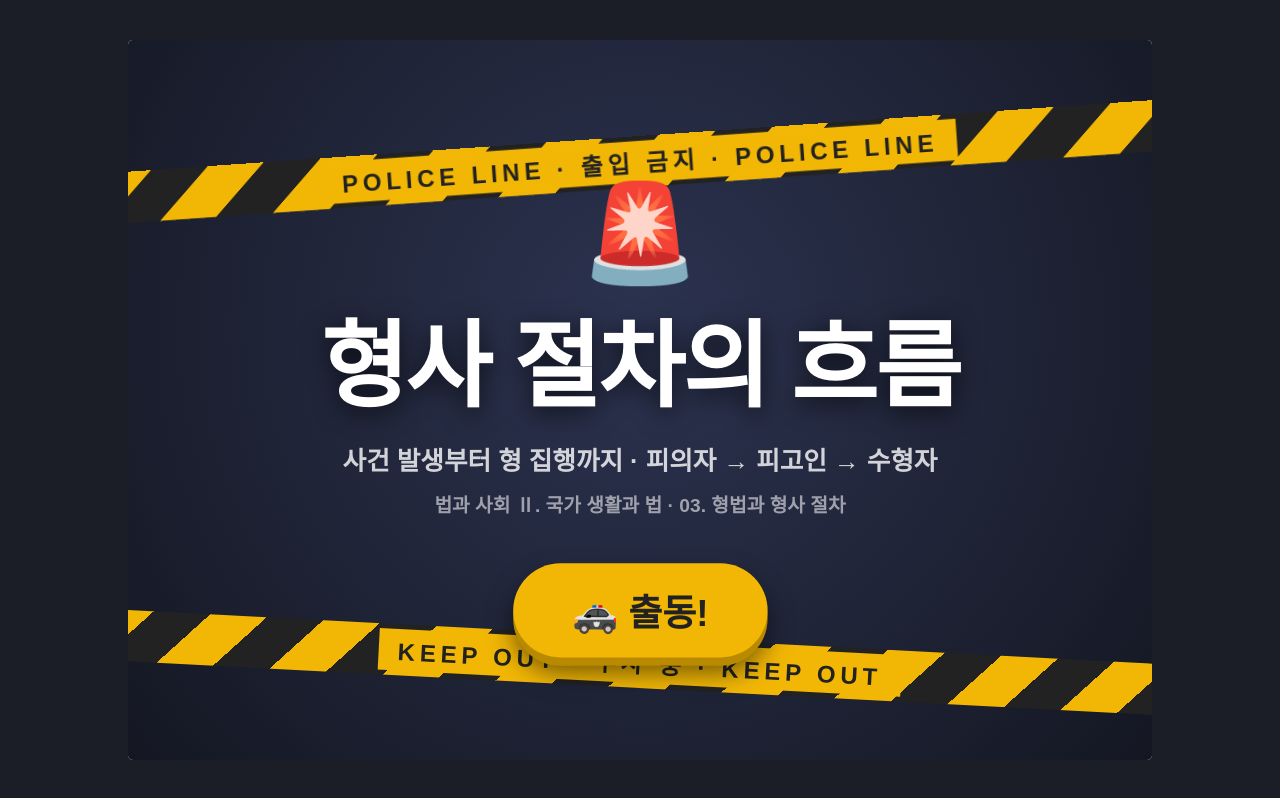
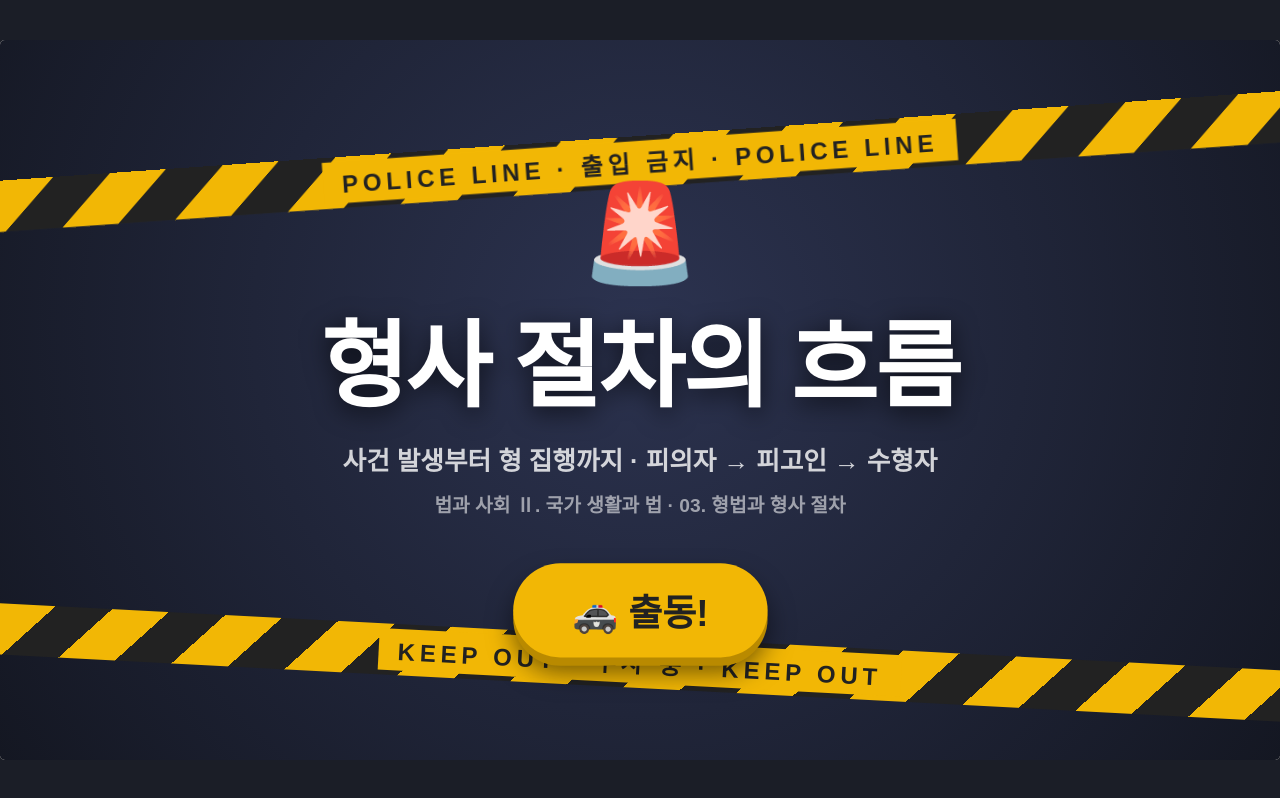
Before and after one commit to alsdn5548-png/law-escape-room, a plain HTML site: page criminal-procedure.html in a window 1280 px wide. Drawn offline with Linux system fonts and the light colour scheme.

Commit message:
형사 절차 모션 그래픽: 폰에서 화면이 찌그러지던 문제 수정 (세로 화면은 돌려서 꽉 채움)
Co-Authored-By: Claude Opus 5.5 <noreply@anthropic.com>

```diff
--- a/criminal-procedure.html
+++ b/criminal-procedure.html
@@ -9,9 +9,9 @@
 *{box-sizing:border-box;margin:0;padding:0}
 html,body{width:100%;height:100%;overflow:hidden;background:#1b1e27;font-family:"Pretendard","Malgun Gothic","맑은 고딕","Apple SD Gothic Neo",sans-serif;color:var(--ink);user-select:none}
 #wrap{position:fixed;inset:0;display:flex;align-items:center;justify-content:center}
-#stage{position:relative;width:1600px;height:900px;background:var(--bg);overflow:hidden;transform-origin:center center;border-radius:6px}
+#stage{position:relative;flex-shrink:0;width:1600px;height:900px;background:var(--bg);overflow:hidden;transform-origin:center center;border-radius:6px}
 #stage.shake{animation:shake .45s}
-@keyframes shake{0%,100%{transform:translate(0,0) scale(var(--s))}20%{transform:translate(-14px,6px) scale(var(--s))}40%{transform:translate(12px,-8px) scale(var(--s))}60%{transform:translate(-8px,4px) scale(var(--s))}80%{transform:translate(6px,-2px) scale(var(--s))}}
+@keyframes shake{0%,100%{transform:translate(0,0) rotate(var(--r,0deg)) scale(var(--s))}20%{transform:translate(-14px,6px) rotate(var(--r,0deg)) scale(var(--s))}40%{transform:translate(12px,-8px) rotate(var(--r,0deg)) scale(var(--s))}60%{transform:translate(-8px,4px) rotate(var(--r,0deg)) scale(var(--s))}80%{transform:translate(6px,-2px) rotate(var(--r,0deg)) scale(var(--s))}}
 /* 상단 진행 표시 */
 #top{position:absolute;left:0;right:0;top:0;height:70px;display:flex;align-items:center;gap:10px;padding:0 30px;z-index:20}
 .chip{padding:8px 22px;border-radius:30px;font-weight:800;font-size:22px;background:#0000000d;color:#0005;transition:.4s}
@@ -367,7 +367,7 @@ const SC=[
 /* ===================== 진행 ===================== */
 const stage=document.getElementById('stage'), sceneEl=document.getElementById('scene');
 let cur=0, timers=[], auto=false, autoT=null, inQuiz=false;
-function fit(){ const s=Math.min(innerWidth/1600,innerHeight/900); stage.style.setProperty('--s',s); stage.style.transform=`scale(${s})`; }
+function fit(){ const p=innerHeight>innerWidth; /* 세로 폰: 화면을 90도 돌려 꽉 채움 */ const s=p?Math.min(innerHeight/1600,innerWidth/900):Math.min(innerWidth/1600,innerHeight/900); const r=p?'90deg':'0deg'; stage.style.setProperty('--s',s); stage.style.setProperty('--r',r); stage.style.transform=`rotate(${r}) scale(${s})`; }
 addEventListener('resize',fit); fit();
 function drawTop(){
   const st=inQuiz?5:SC[cur].stage;
```
